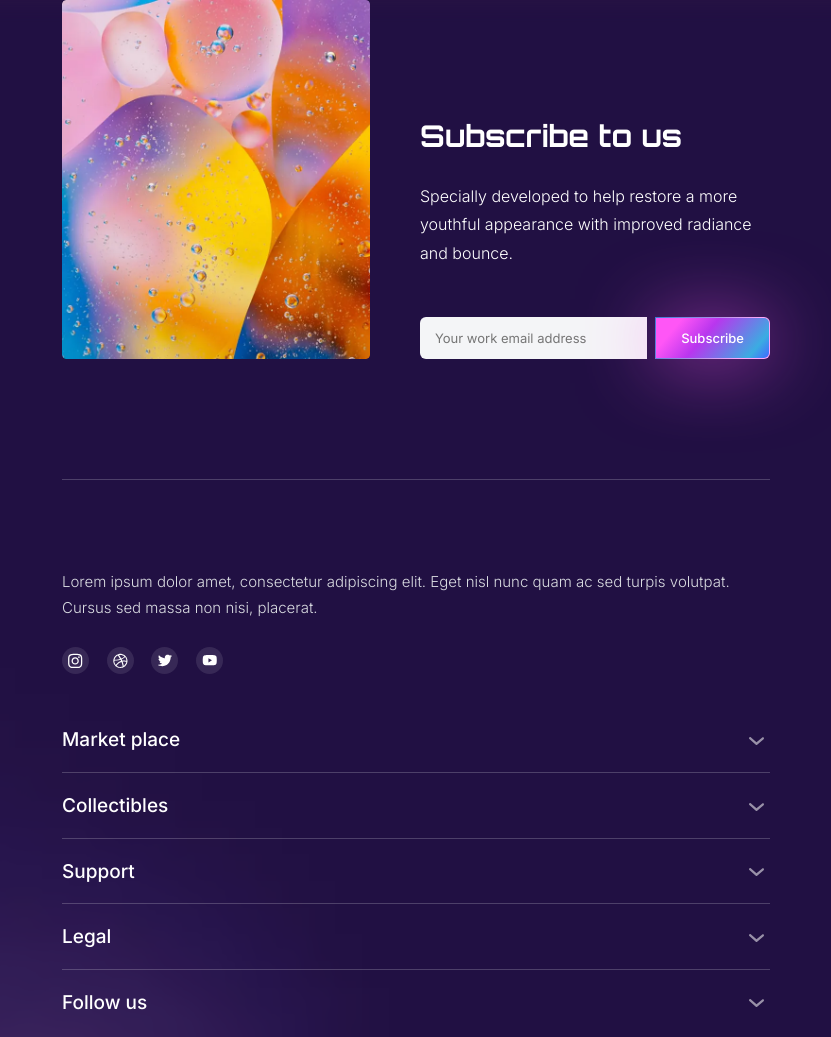
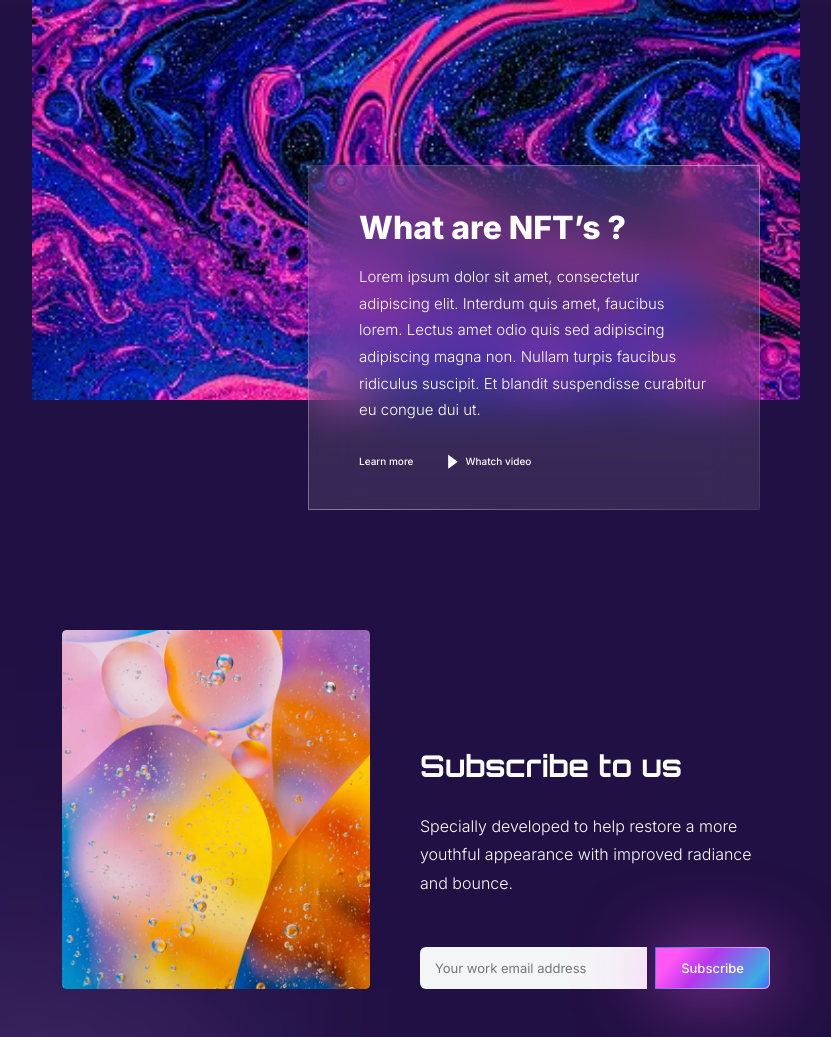
Before and after one commit to stilistica/OceanNFT, a website built with Vite: page src/index.html in a window 1280 px wide. Shown: the top 1037 px of the page, without its empty margins (224-1055 px from the left). Built offline with nearby package versions, Linux system fonts and the light colour scheme; a web font is replaced by a local one.

Commit message:
add what section

```diff
--- a/src/index.html
+++ b/src/index.html
@@ -17,6 +17,7 @@
     <!-- <load src="./partials/header.html" /> -->
 
     <main>
+      <load src="./partials/what.html" />
       <load src="./partials/subscribe.html" />
     </main>
 
--- /dev/null
+++ b/src/partials/what.html
@@ -0,0 +1,28 @@
+<section class="my-section">
+  <div class="what-bgr-image">
+    <div class="my-container">
+      <div class="what-container">
+        <div class="what-div my-div">
+          <div class="what-info">
+            <h1>What are NFT’s ?</h1>
+            <p>
+              Lorem ipsum dolor sit amet, consectetur adipiscing elit. Interdum
+              quis amet, faucibus lorem. Lectus amet odio quis sed adipiscing
+              adipiscing magna non. Nullam turpis faucibus ridiculus suscipit.
+              Et blandit suspendisse curabitur eu congue dui ut.
+            </p>
+          </div>
+          <div class="what-link">
+            <a href="#">Learn more</a>
+            <a href="#">
+              <svg class="what-svg">
+                <use href="/img/sprite.svg#icon-watch"></use>
+              </svg>
+              Whatch video
+            </a>
+          </div>
+        </div>
+      </div>
+    </div>
+  </div>
+</section>
--- a/src/styles/container.css
+++ b/src/styles/container.css
@@ -7,6 +7,8 @@
 .my-section {
   padding-bottom: 108px;
 }
+
+/* ------pink-blue button-------- */
 .my-btn {
   border: 1.59px solid transparent;
   background-image: linear-gradient(
@@ -33,6 +35,20 @@
     linear-gradient(120deg, #ffa6fa 0%, #3c79d4 77%);
 
   box-shadow: 0 3px 77px 0 rgba(67, 114, 202, 0.593);
+}
+
+/* -------opasity div------- */
+.my-div {
+  border: 1.68px solid;
+  background: rgba(255, 255, 255, 0.1);
+  border-image: linear-gradient(
+      135deg,
+      rgba(255, 255, 255, 0.05) 0%,
+      rgba(255, 255, 255, 0.4) 50%,
+      rgba(255, 255, 255, 0.05) 100%
+    )
+    1;
+  backdrop-filter: blur(25px);
 }
 
 @media only screen and (min-width: 768px) {
--- a/src/styles/styles.css
+++ b/src/styles/styles.css
@@ -7,6 +7,7 @@
 /* Sections style */
 @import url('./header.css');
 
+@import url('./what.css');
 @import url('./subscribe.css');
 
 @import url('./footer.css');
--- a/src/styles/subscribe.css
+++ b/src/styles/subscribe.css
@@ -46,8 +46,8 @@
 .sub-form input:focus,
 .sub-form input:active {
   outline: none;
-  border: none; /* якщо хочеш прибрати і сам бордер */
-  box-shadow: none; /* бо в деяких браузерах ще додається */
+  border: none;
+  box-shadow: none;
 }
 .sub-form button {
   padding: 8.51px 21.68px;
--- /dev/null
+++ b/src/styles/what.css
@@ -0,0 +1,202 @@
+.what-bgr-image {
+  /* width: 375px;
+  margin: 0 auto; */
+  height: 300px;
+  /* margin-bottom: 133.44px; */
+  margin-bottom: 98px;
+
+  background-image: image-set(
+    url('/img/what/what-mob-1x.webp') 1x,
+    url('/img/what/what-mob-2x.webp') 2x
+  );
+  background-size: cover;
+  /* background-position: center; */
+}
+.what-container {
+  height: 300px;
+  position: relative;
+}
+.what-div {
+  position: absolute;
+  bottom: -98px;
+  display: flex;
+  flex-direction: column;
+  gap: 26px;
+
+  padding: 30px 40px;
+  border-radius: 8px;
+
+  font-family: var(--font-inter);
+  color: var(--color-white);
+}
+.what-info {
+  display: flex;
+  flex-direction: column;
+  gap: 10.35px;
+
+  width: 250px;
+}
+.what-info h1 {
+  font-weight: 800;
+  font-size: 25px;
+  line-height: 1.35;
+}
+.what-info p {
+  font-weight: 300;
+  font-size: 11px;
+  line-height: 1.77778;
+}
+.what-link {
+  display: flex;
+  gap: 26px;
+}
+.what-link a {
+  display: flex;
+  align-items: center;
+
+  gap: 5px;
+  color: var(--color-white);
+  opacity: 1;
+
+  font-weight: 500;
+  font-size: 10px;
+  line-height: 1.5;
+
+  transition: all 0.5s ease;
+}
+.what-svg {
+  width: 8px;
+  height: 11px;
+}
+.what-link a:hover {
+  opacity: 0.7;
+}
+@media only screen and (min-width: 768px) {
+  .what-bgr-image {
+    width: 768px;
+    margin: 0 auto;
+    height: 400px;
+    /* margin-bottom: 133.44px; */
+    margin-bottom: 110px;
+  }
+  .what-container {
+    height: 400px;
+    position: relative;
+  }
+  .what-div {
+    /* right: 27.5; */
+    right: 10px;
+    /* bottom: -133.44px; */
+    bottom: -110px;
+
+    /* gap: 44.77px; */
+    gap: 30px;
+
+    /* padding: 57.95px 71.21px 50.62px 47.39px; */
+    padding: 40px 50px;
+    border-radius: 3px;
+  }
+  .what-info {
+    /* gap: 17.8px; */
+    gap: 15px;
+
+    width: 350px;
+    /* width: 458px; */
+  }
+  .what-info h1 {
+    /* font-size: 44px; */
+    font-size: 32px;
+  }
+  .what-info p {
+    /* font-size: 20px; */
+    font-size: 15px;
+  }
+  .what-link {
+    /* gap: 44.5px; */
+    gap: 35px;
+  }
+  .what-link a {
+    /* gap: 9px; */
+    gap: 7px;
+
+    /* font-size: 17px; */
+    font-size: 10px;
+  }
+  .what-svg {
+    /* width: 13px;
+    height: 19px; */
+    width: 10px;
+    height: 15px;
+  }
+}
+@media only screen and (min-width: 1440px) {
+  .what-bgr-image {
+    width: 1440px;
+    background-image: image-set(
+      url('/img/what/what-desk-1x.webp') 1x,
+      url('/img/what/what-desk-2x.webp') 2x
+    );
+    height: 556px;
+    margin-bottom: 133.44px;
+  }
+  .what-container {
+    height: 556px;
+  }
+  .what-div {
+    right: 27.5px;
+    bottom: -133.44px;
+
+    gap: 44.77px;
+    padding: 57.95px 71.21px 50.62px 47.39px;
+  }
+  .what-info {
+    gap: 17.8px;
+
+    width: 458px;
+  }
+  .what-info h1 {
+    font-size: 44px;
+  }
+  .what-info p {
+    font-size: 20px;
+  }
+  .what-link {
+    gap: 44.5px;
+  }
+  .what-link a {
+    gap: 9px;
+
+    font-size: 17px;
+  }
+  .what-svg {
+    width: 13px;
+    height: 19px;
+  }
+}
+@media only screen and (min-width: 1920px) {
+  .what-bgr-image {
+    width: 1920px;
+    height: 600px;
+    margin-bottom: 150px;
+  }
+  .what-container {
+    height: 600px;
+  }
+  .what-div {
+    right: 50px;
+    bottom: -150px;
+
+    gap: 50px;
+    padding: 60px 75px 55px 50px;
+  }
+  .what-info {
+    gap: 20px;
+
+    width: 550px;
+  }
+
+  .what-svg {
+    width: 15px;
+    height: 19px;
+  }
+}
```
